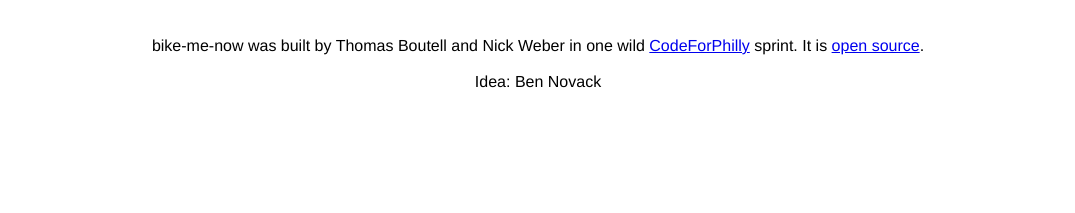
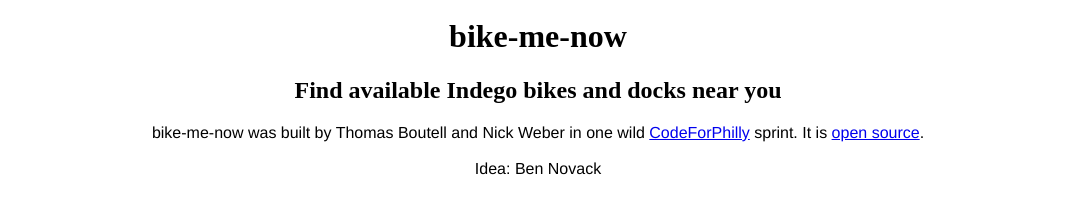
Before and after one commit to boutell/bike-me-now, a website: page public/index.html in a window 1280 px wide. Shown: the part 489-702 px from the top of the page, without its empty margins (102-1177 px from the left). Drawn offline with nearby package versions, Linux system fonts and the light colour scheme; some packages are replaced by stand-ins of ours.

Commit message:
better title and headers

```diff
--- a/public/index.html
+++ b/public/index.html
@@ -3,7 +3,7 @@
   <head>
     <meta charset="utf-8">
     <!-- <link rel="icon" href="favicon.ico" type="image/x-icon"> -->
-    <title>Bike Me Now</title>
+    <title>Bike Me Now: find available Indego bikes and docks near you</title>
     <style type="text/css">
       body {
         font-family: Helvetica;
@@ -41,8 +41,10 @@
         z-index: 100;
       }
       footer {
-        margin-top: 40px;
         text-align: center;
+      }
+      footer h1, footer h2 {
+        font-family: Futura;
       }
     </style>
     <script src="https://ajax.googleapis.com/ajax/libs/jquery/1.11.3/jquery.min.js"></script>
@@ -57,6 +59,8 @@
     </nav>
     <div id="map"></div>
     <footer>
+      <h1>bike-me-now</h1>
+      <h2>Find available Indego bikes and docks near you</h2>
       bike-me-now was built by Thomas Boutell and Nick Weber in one wild <a href="https://codeforphilly.org/">CodeForPhilly</a> sprint. It is <a href="https://github.com/boutell/bike-me-now">open source</a>.<br /><br />
       Idea: Ben Novack
     </footer>
```
